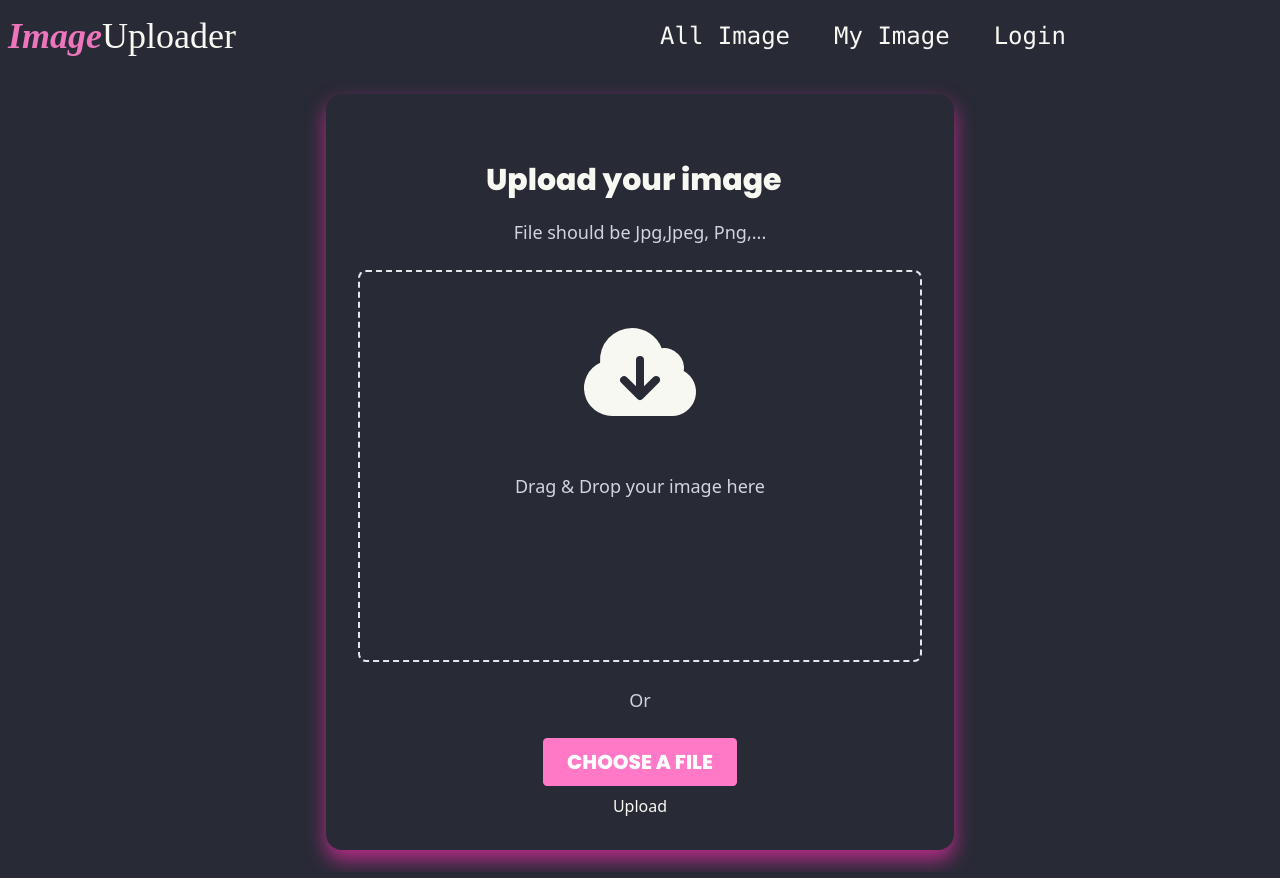
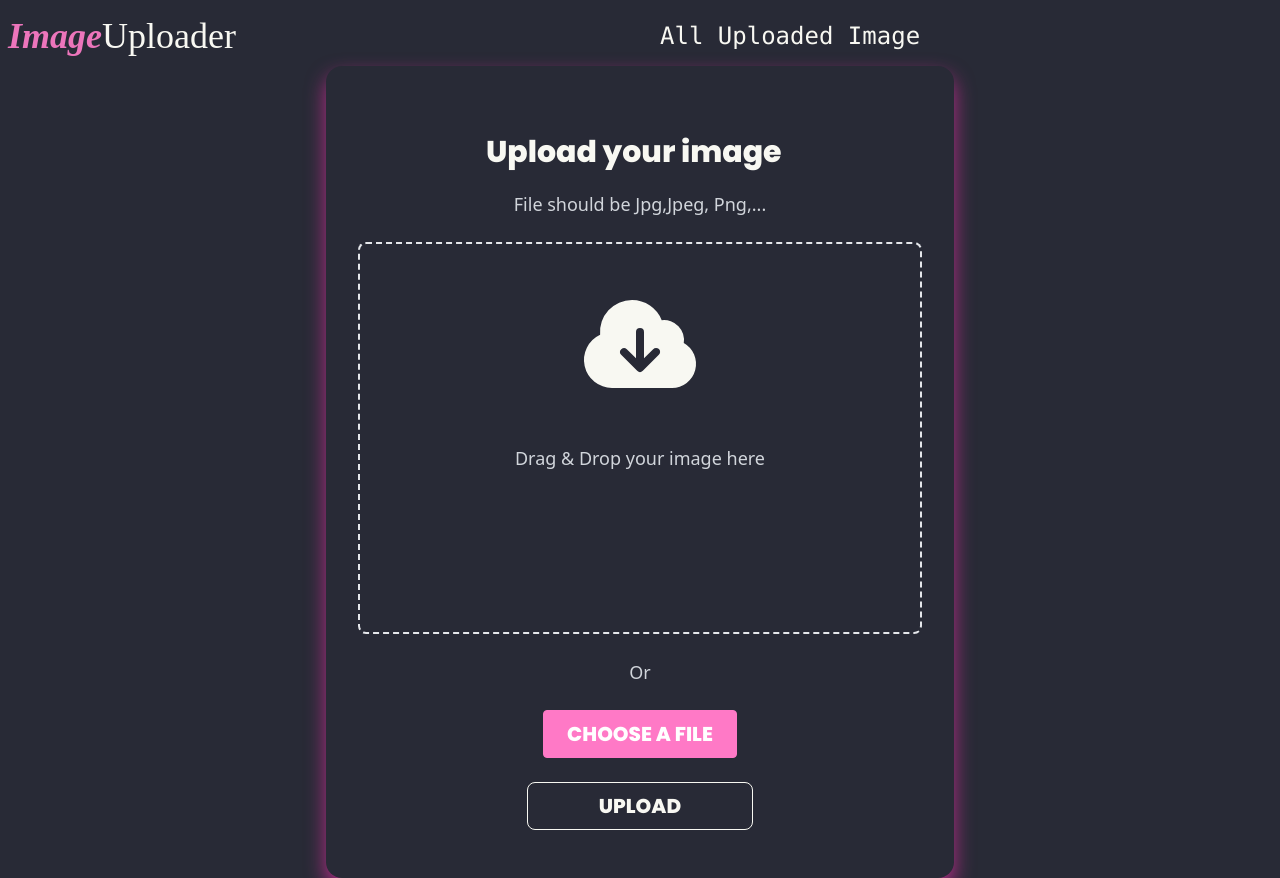
Before and after one commit to mrnayem2026/image-uploader-client-side, a React (Vite) app: page / in a window 1280 px wide. Built offline with nearby package versions, Linux system fonts and the light colour scheme; a web font is replaced by a local one.

Commit message:
Some style added

```diff
--- a/package.json
+++ b/package.json
@@ -17,6 +17,7 @@
     "react": "^18.2.0",
     "react-dom": "^18.2.0",
     "react-router-dom": "^6.11.1",
+    "react-spinners": "^0.13.8",
     "sweetalert2": "^11.7.12"
   },
   "devDependencies": {
--- a/src/Pages/SharedPages/Header/Header.jsx
+++ b/src/Pages/SharedPages/Header/Header.jsx
@@ -5,20 +5,14 @@ const Header = () => {
   const li = (
     <>
       <li className="text-2xl font-mono">
-        <Link to='/all_image'>All Image</Link>
-      </li>
-      <li className="text-2xl font-mono mx-3">
-        <Link>My Image</Link>
-      </li>
-      <li className="text-2xl font-mono">
-        <Link>Login</Link>
+        <Link to='/all_image'>All Uploaded Image</Link>
       </li>
     </>
   );
   return (
     <>
-      <div className="navbar bg-base-100 container mx-auto">
-        <div className="navbar-start">
+      <div className="navbar bg-base-100 container mx-auto ">
+        <div className="navbar-start ">
           <div className="dropdown">
             <label tabIndex={0} className="btn btn-ghost lg:hidden">
               <svg
@@ -36,13 +30,15 @@ const Header = () => {
                 />
               </svg>
             </label>
+
             <ul
               tabIndex={0}
-              className="menu menu-compact dropdown-content mt-3 p-2 shadow bg-base-100 rounded-box w-52"
+              className="menu menu-compact dropdown-content shadow bg-base-100 rounded-box "
             >
               {li}
             </ul>
           </div>
+
           <Link to='/'><a className="text-4xl font-Smokum"><span className="text-[#EC75BB] font-bold italic">Image</span>Uploader</a></Link>
         </div>
         <div className="navbar-center hidden lg:flex">
--- a/src/Pages/UploadImage/UploadImage.jsx
+++ b/src/Pages/UploadImage/UploadImage.jsx
@@ -1,10 +1,12 @@
 import React, { useState } from "react";
 import { BeakerIcon, CloudArrowDownIcon } from "@heroicons/react/24/solid";
 import useAxiosSecure from "../../customHooks/useAxiosSecure";
+import { GridLoader } from 'react-spinners';
 import Swal from "sweetalert2";
 
 const UploadImage = () => {
   const [selectedFile, setSelectedFile] = useState(null);
+  const [loading,setLoading] = useState(false)
 
   const img_hosting_token = import.meta.env.VITE_Image_Upload_token;
   const img_hosting_url = `https://api.imgbb.com/1/upload?key=${img_hosting_token}`;
@@ -21,6 +23,9 @@ const UploadImage = () => {
       return;
     }
 
+    setLoading(true)
+
+
     const formData = new FormData();
     formData.append("image", selectedFile);
 
@@ -30,6 +35,7 @@ const UploadImage = () => {
     })
       .then((res) => res.json())
       .then((imgResponse) => {
+
         if (imgResponse.success) {
           const imgURL = imgResponse.data.display_url;
           const newImage = {
@@ -37,7 +43,9 @@ const UploadImage = () => {
           };
           console.log(newImage);
           axiosSecure.post("/uploade_image", newImage).then((data) => {
-            if (data.data.insertedId) {
+            if (data.data.data.insertedId) {
+              setLoading(false)
+              console.log("HEllo Nayem form SWAl");
               Swal.fire({
                 position: "top-end",
                 icon: "success",
@@ -119,7 +127,9 @@ const UploadImage = () => {
               />
             </form>
           </div>
-          <button onClick={handleUpload}>Upload</button>
+          <div className="flex justify-center py-4">
+          <button onClick={handleUpload} disabled={loading ? <GridLoader></GridLoader> :  loading} className="btn btn-outline py-2 px-24 text-xl font-Poppins font-semibold w-2/5">Upload</button>
+          </div>
         </div>
       </div>
     </div>
```
Also changed, not shown: 1 other file (tests, documents, lock files or other folders).
